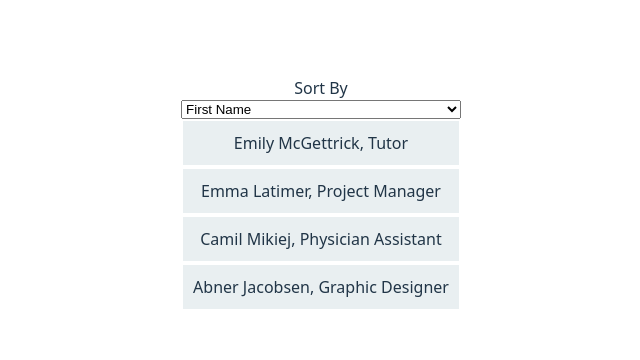
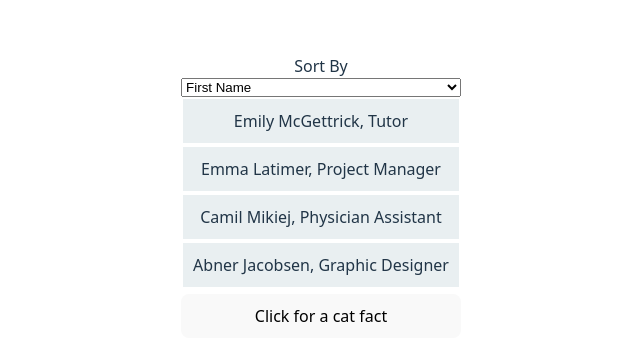
Before and after one commit to emilymcge/humans, a React (Vite) app: page / in a window 1280 px wide. Shown: the part 204-564 px from the top of the page, without its empty margins (319-959 px from the left). Built offline with nearby package versions, Linux system fonts and the light colour scheme; no server answers.

Commit message:
feat(App.jsx): button for cat fact works

```diff
--- a/src/App.jsx
+++ b/src/App.jsx
@@ -20,6 +20,8 @@ function App() {
 
   const [people, setPeople] = useState(peopleData);
 
+  const [catFact, setCatFact] = useState('');
+  const handleClick = (e) => {
     fetch('https://catfact.ninja/fact')
       .then((res) => {
         console.log('response.ok', res.ok);
@@ -28,10 +30,12 @@ function App() {
       })
       .then((data) => {
         console.log('data', data);
+        setCatFact(data.fact);
       })
       .catch((error) => {
         console.log('error fetching fact in thenable: ', error);
       });
+  };
 
   return (
     <div className='App'>
@@ -40,7 +44,8 @@ function App() {
         setPeople={setPeople}
       />
       <List people={people} />
-      {/* <button onClick={handleClick}>{clicked.toString()}</button> */}
+      <button onClick={handleClick}>Click for a cat fact</button>
+      <span>{catFact}</span>
     </div>
   );
 }
```
Lines whose indentation alone changed are shown as unchanged.
